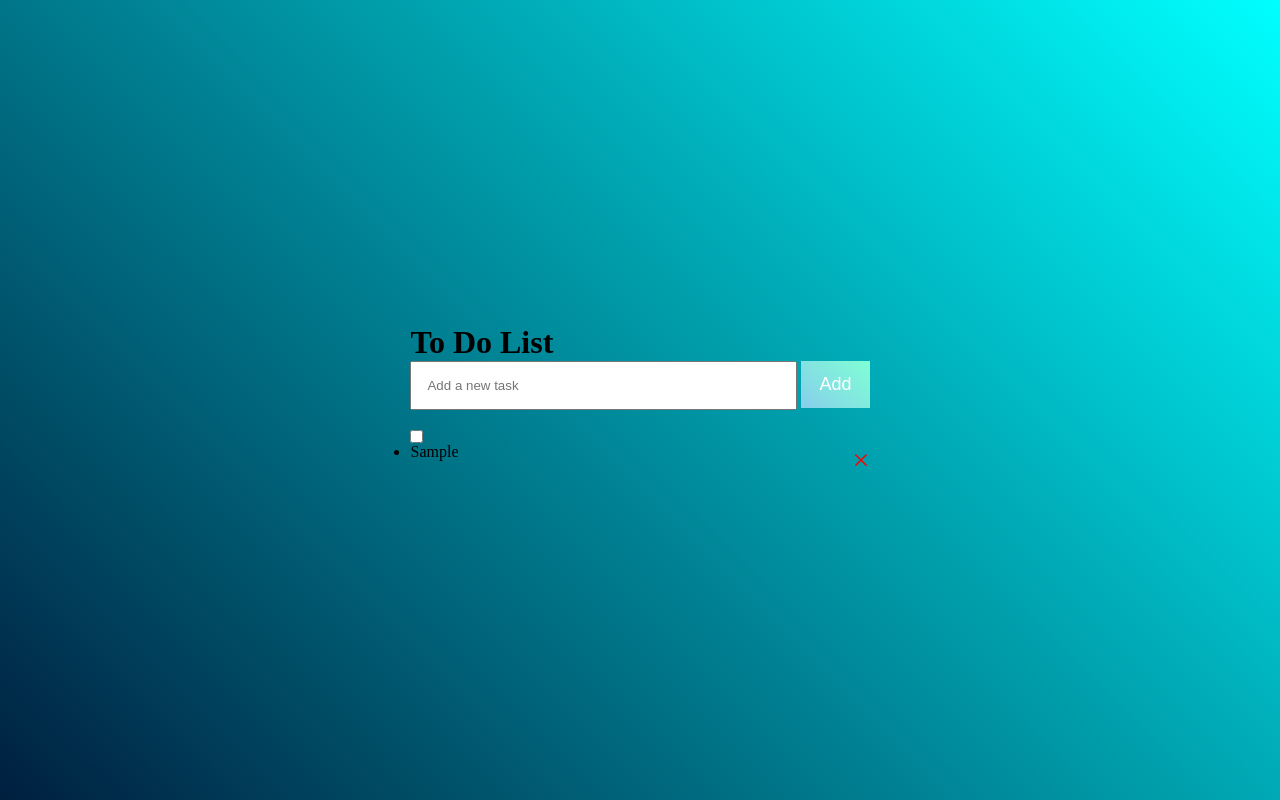
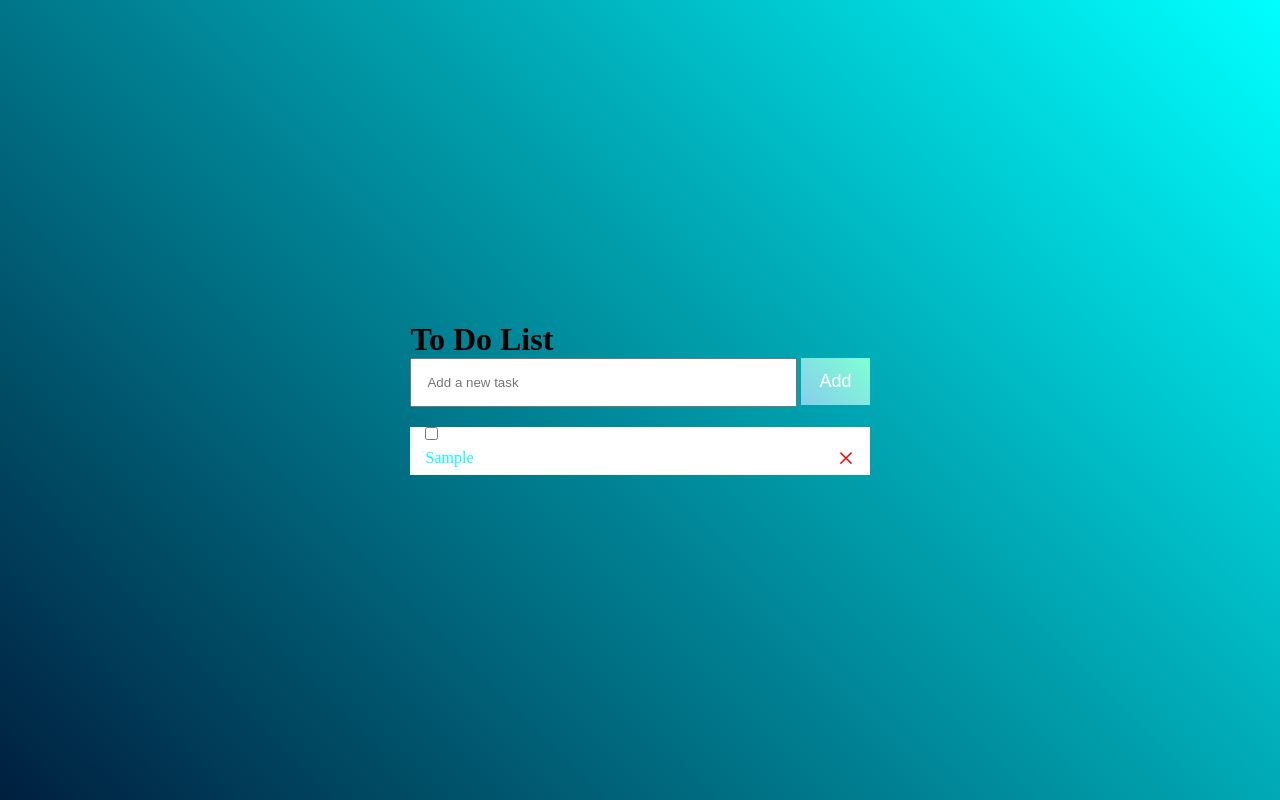
Before and after one commit to NthabisengLekolwana/ToDo, a website: page index.html in a window 1280 px wide. Both pictures are taken after typing "Sample" into the empty fields and a click on the button "Add". Drawn offline with Linux system fonts and the light colour scheme.

Commit message:
changed the tasks styling

```diff
--- a/style.css
+++ b/style.css
@@ -40,11 +40,11 @@ button{
     font-size: 18px;
 }
 
-ul.task {
+#tasks {
     list-style: none;
     padding-left: 0;
 }
-task{
+.task{
     margin-bottom: 5px;
     margin-top: 20px;
     background: #fff;
```
